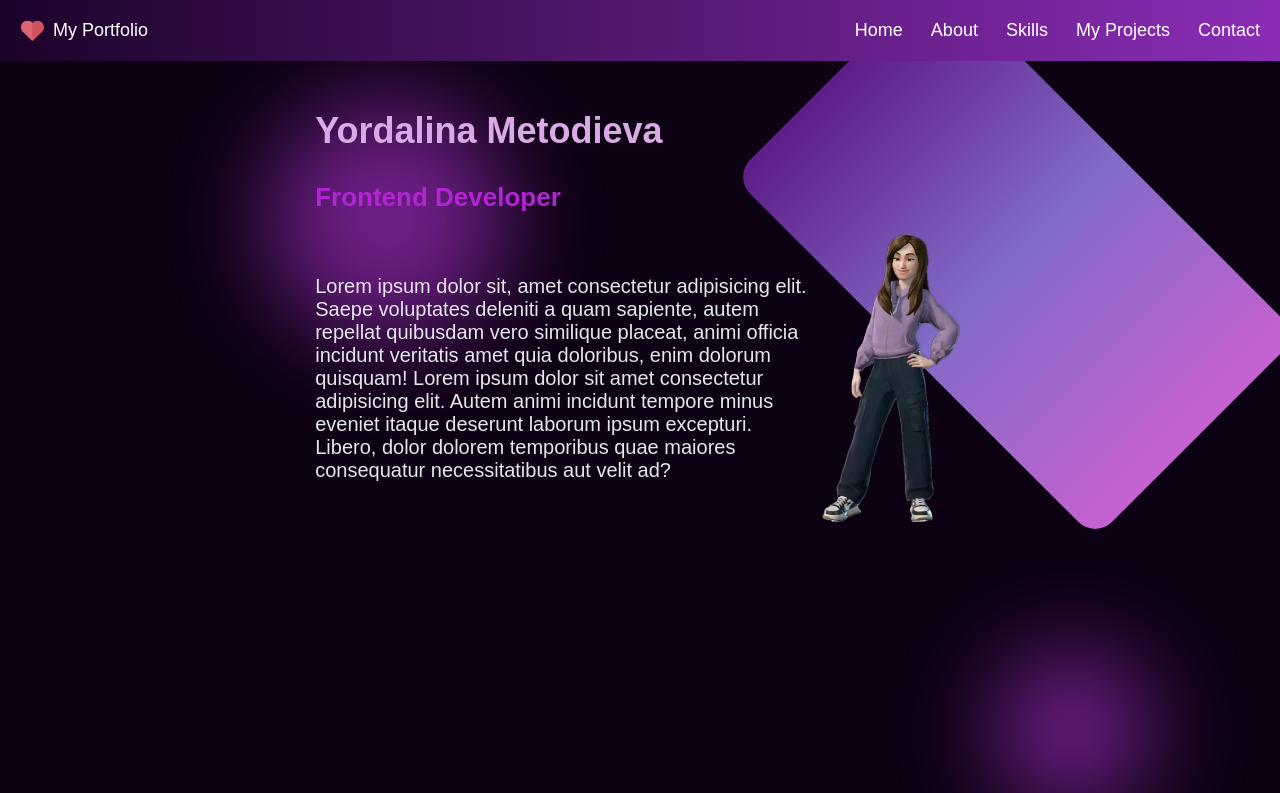
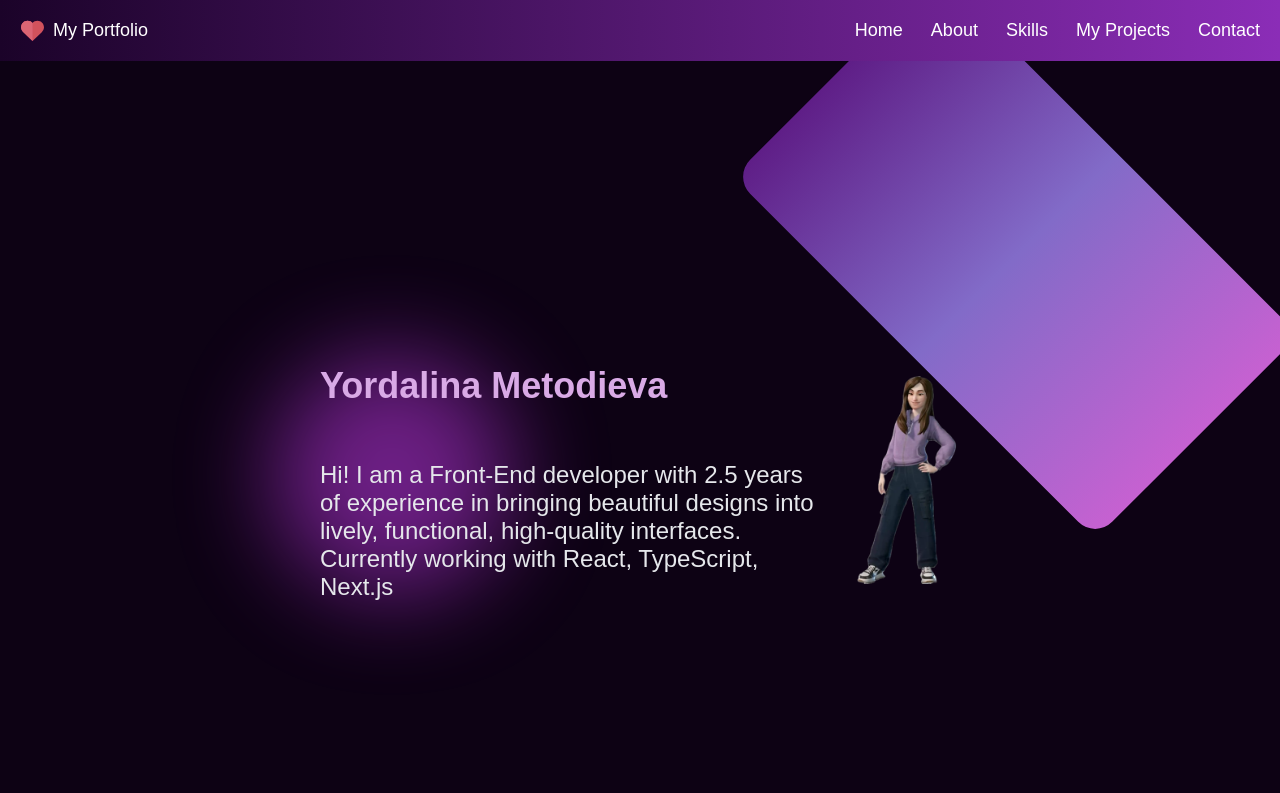
Before and after one commit to yordalinam/yordalina_portfolio, a React (Vite) app in the folder portfolio_lina/: page / in a window 1280 px wide. Shown: the top 793 px of the page. Built offline with nearby package versions, Linux system fonts and the light colour scheme.

Commit message:
adding text

```diff
--- a/portfolio_lina/src/components/About.tsx
+++ b/portfolio_lina/src/components/About.tsx
@@ -89,7 +89,10 @@ function About() {
         <TextTitleWrapper>
            <Title>About Me</Title>
           <Paragraph>
-Lorem ipsum dolor sit, amet consectetur adipisicing elit. Voluptatem ab, dolorum repudiandae voluptate molestiae perferendis minus provident sequi voluptatum repellat amet consectetur adipisicing elit. Voluptatem ab, dolorum repudiandae voluptate molestiae perferendis minus provident sequi voluptatum repellat veniam fugit deserunt, dolor magni ea, laudantium dolores ad. Accusantium!          </Paragraph>
+I first discovered programming as a hobby, but my excitement quickly turned it into a career — one of the best decisions I’ve ever made.
+<br></br>
+<br></br>
+What I love most is the process: solving problems piece by piece, like assembling a puzzle, until something bigger comes to life. That same passion shows up in my hobbies too — from LEGO and board games to puzzles and painting by numbers. I’m consistent, focused, and dedicated, qualities that help me thrive as a developer and push projects through to completion.        </Paragraph>
         </TextTitleWrapper>
       </TextSection>
     </AboutContainer>
--- a/portfolio_lina/src/components/Home.tsx
+++ b/portfolio_lina/src/components/Home.tsx
@@ -11,6 +11,7 @@ const HomeWrap = styled.div`
   width: 100%;
   z-index: 10;
 padding-top: 5rem;
+min-height: 100vh;
 
 
    @media (max-width: 670px) {
@@ -35,10 +36,9 @@ const HomeElement = styled.div`
 
 `;
 
-const ContentWrapper = styled.div`
+const TextWrapper = styled.div`
   display: flex;
-  flex-direction: row;
-  align-items: center;
+  flex-direction: column;
 `;
 
 const HomeContent = styled.section`
@@ -73,7 +73,7 @@ const Title = styled.h1`
   }
 `;
 
-const Subtitle = styled.h2`
+const Subtitle = styled.p`
   font-size: 26px;
   font-weight: 700;
   color: #b324d7;
@@ -88,25 +88,29 @@ const Subtitle = styled.h2`
 `;
 
 const Paragraph = styled.p`
-  font-size: 20px;
+  font-size: 24px;
   color: #e5e7eb;
  // margin-bottom: 1.5rem;
   max-width: 500px;
-
-   @media (max-width: 400px) {
-    font-size: 16px;
-  }
 `;
 
 const Image = styled.img`
     @media (min-width: 671px) {
-   max-width: 18rem;
-   max-height: 18rem  }
+   max-width: 13rem;
+   max-height: 13rem  }
 
   @media (max-width: 670px) {
         display: none;
   }
 `;
+
+const ContentWrapper = styled.div`
+  display: flex;
+  flex-direction: row;
+  align-items: center;
+  justify-content: center;
+  gap:2rem;
+`
 
 export default function Home() {
   return (
@@ -116,22 +120,14 @@ export default function Home() {
         <HomeElement />
         <HomeContent >
           <BlurCircle />
-          <Header>
+            <ContentWrapper>
+          <TextWrapper>
             <Title>Yordalina Metodieva</Title>
-            <Subtitle>Frontend Developer</Subtitle>
-          </Header>
-          <ContentWrapper>
             <Paragraph>
-              Lorem ipsum dolor sit, amet consectetur adipisicing elit. Saepe
-              voluptates deleniti a quam sapiente, autem repellat quibusdam vero
-              similique placeat, animi officia incidunt veritatis amet quia
-              doloribus, enim dolorum quisquam! Lorem ipsum dolor sit amet
-              consectetur adipisicing elit. Autem animi incidunt tempore minus
-              eveniet itaque deserunt laborum ipsum excepturi. Libero, dolor
-              dolorem temporibus quae maiores consequatur necessitatibus aut
-              velit ad?
+              Hi! I am a Front-End developer with 2.5 years of experience in bringing beautiful designs into lively, functional, high-quality interfaces. Currently working with React, TypeScript, Next.js
             </Paragraph>
-            <Image src={sticker2} alt="Yordalina image" />
+          </TextWrapper>
+                    <Image src={sticker2} alt="Yordalina image" />
           </ContentWrapper>
         </HomeContent>
       </HomeWrap>
```
